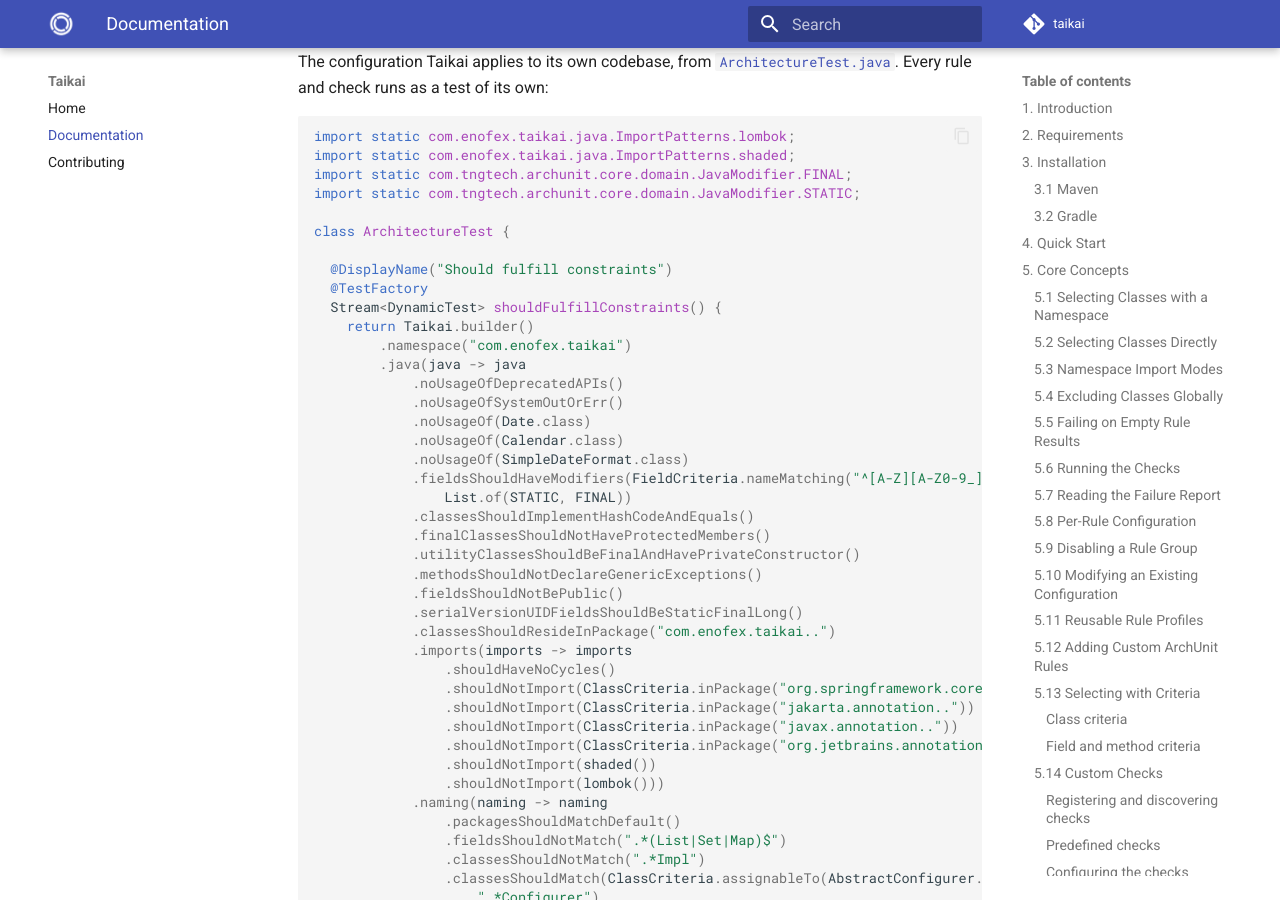
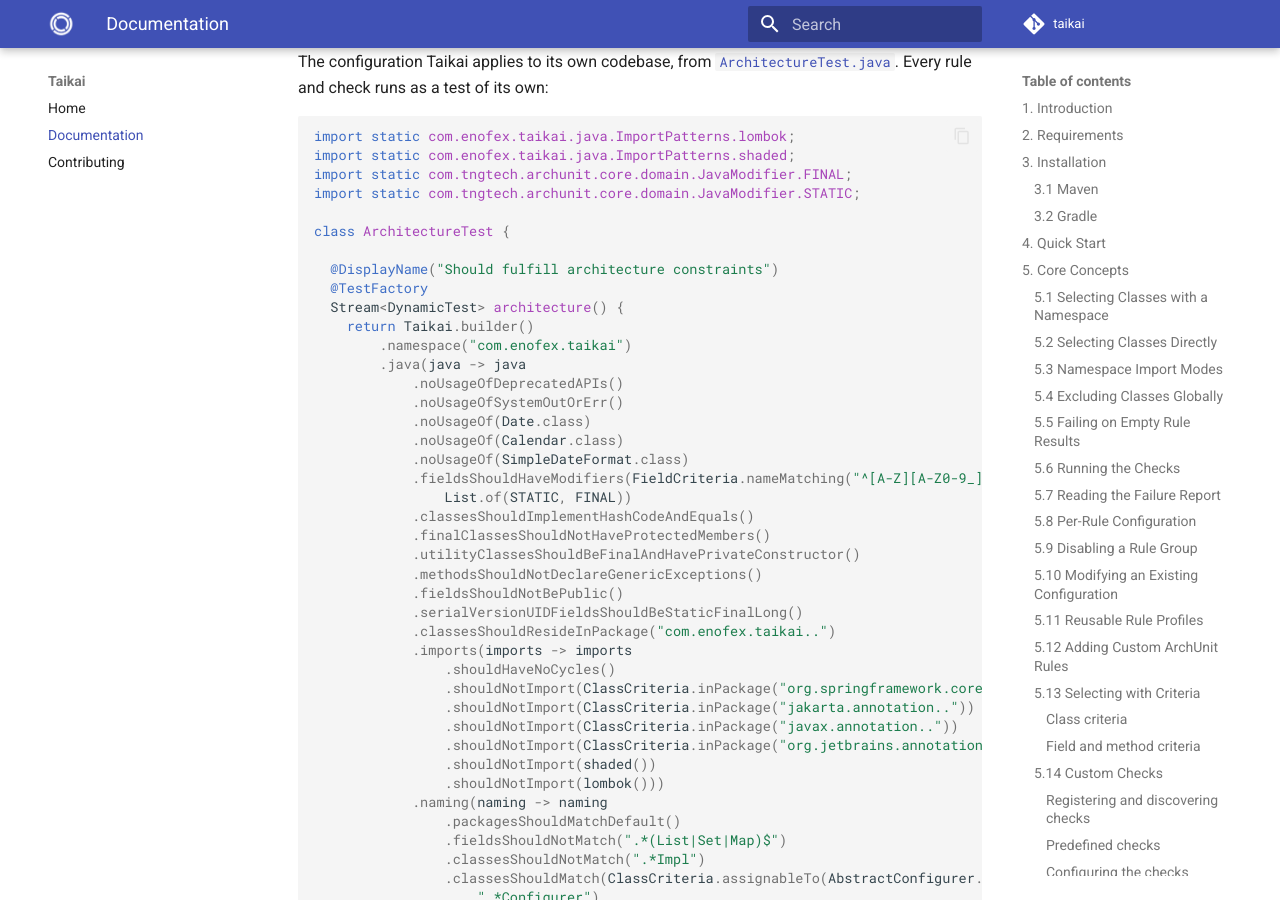
Before and after one commit to enofex/taikai, an MkDocs documentation site: the page built from docs/documentation.md, in a window 1280 px wide and 900 px high, scrolled down 66759 px. Built offline with MkDocs 1.6.1 and Material for MkDocs 9.7.7, drawn with Linux system fonts in a browser that asks for light colours; comment, search, counter and statistics services are not loaded; some of the changed text lies outside the part shown.

Commit message:
Clean up

```diff
--- a/docs/documentation.md
+++ b/docs/documentation.md
@@ -14,7 +14,7 @@
 class ArchitectureTest {
 
   @Test
-  void shouldFulfillConstraints() {
+  void architecture() {
     Taikai.builder()
         .namespace("com.company.project")
         .java(java -> java
@@ -79,7 +79,7 @@
 class ArchitectureTest {
 
   @Test
-  void shouldFulfillConstraints() {
+  void architecture() {
     Taikai.builder()
         .namespace("com.company.project")
         .failOnEmpty(true)
@@ -2831,7 +2831,7 @@
 class ArchitectureTest {
 
   @Test
-  void shouldFulfillConstraints() {
+  void architecture() {
     Taikai.builder()
         .namespace("com.company.project")
         .failOnEmpty(true)
@@ -2920,9 +2920,9 @@
 
 class ArchitectureTest {
 
-  @DisplayName("Should fulfill constraints")
+  @DisplayName("Should fulfill architecture constraints")
   @TestFactory
-  Stream<DynamicTest> shouldFulfillConstraints() {
+  Stream<DynamicTest> architecture() {
     return Taikai.builder()
         .namespace("com.enofex.taikai")
         .java(java -> java
```
Also changed, not shown: README.md (+4 -1 lines), docs/index.md (+1 -1 lines), 1 other file.
